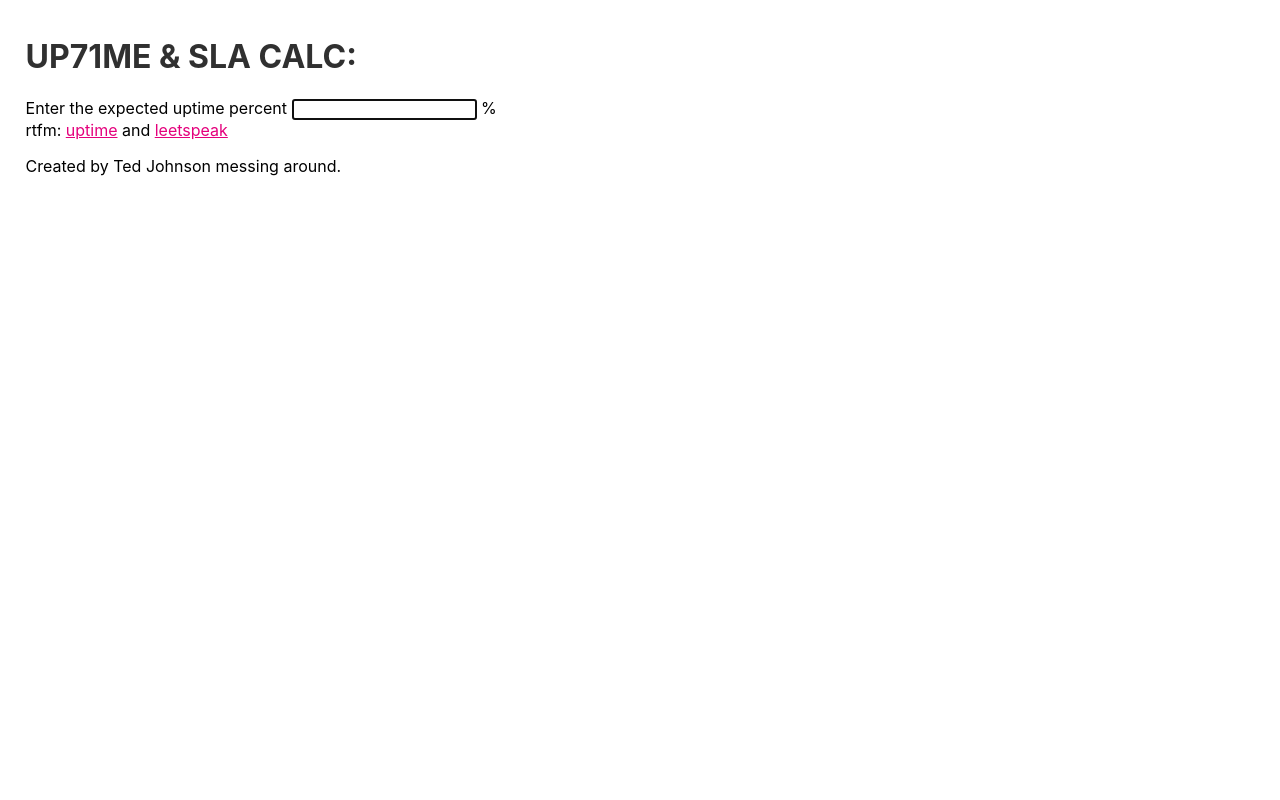
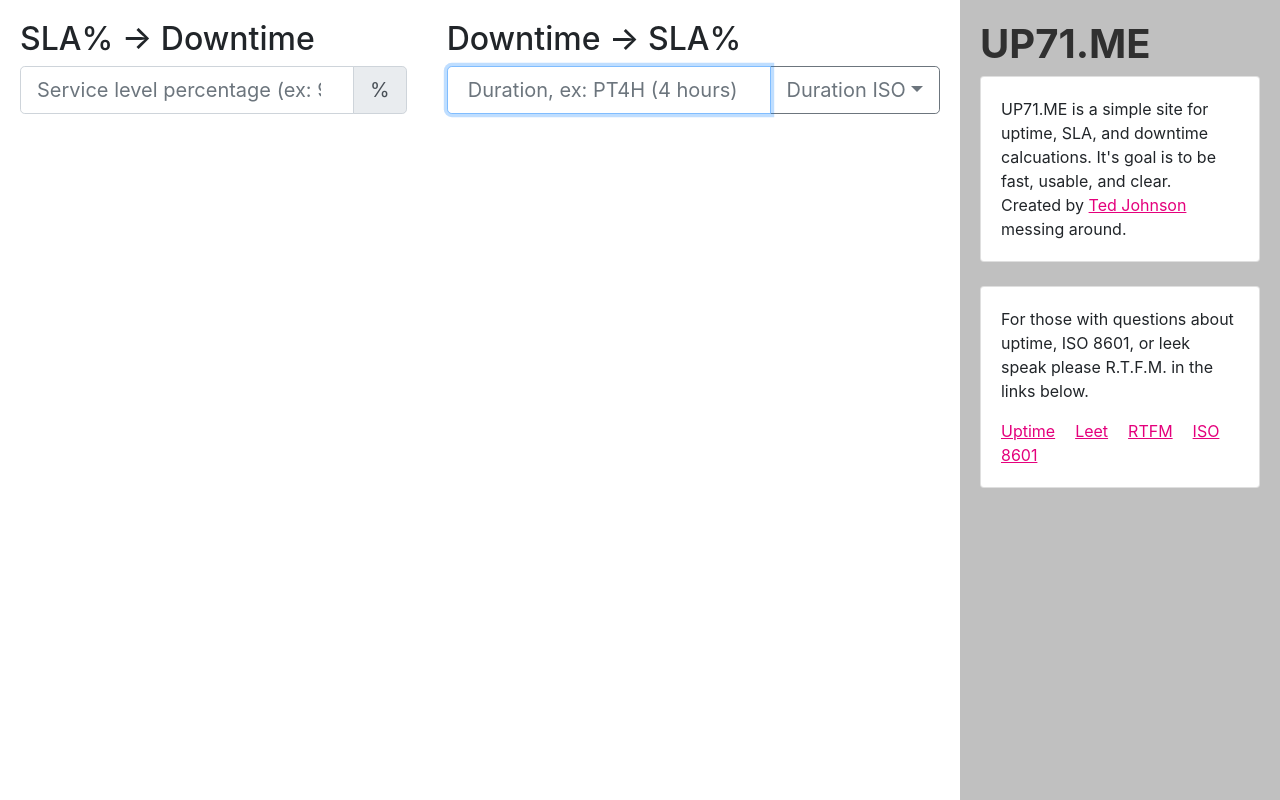
Before and after one commit to TedMN/up71.me, a React (Create React App) app: page / in a window 1280 px wide. Built offline with nearby package versions, Linux system fonts and the light colour scheme.

Commit message:
Major additions including a new form, common results, typo fixes, etc.

```diff
--- a/package.json
+++ b/package.json
@@ -8,8 +8,10 @@
     "@types/react": "16.8.17",
     "@types/react-dom": "16.8.4",
     "backbone": "^1.4.0",
+    "bootstrap": "^4.3.1",
     "moment": "^2.24.0",
     "react": "^16.8.6",
+    "react-bootstrap": "^1.0.0-beta.8",
     "react-dom": "^16.8.6",
     "react-scripts": "3.0.1",
     "typescript": "3.4.5"
--- a/public/index.html
+++ b/public/index.html
@@ -4,9 +4,16 @@
 <head>
   <meta charset="utf-8" />
   <link rel="shortcut icon" href="%PUBLIC_URL%/favicon.ico" />
-  <meta name="description" content="Calculate uptime, downtime, SLA in a simplpe to use interface that minimizes the use of the mouse.  It is fast loading from a content delivery network and built with React.js to be a single page app.  For example 99.9% is converted into for a year of 8 hours, 45 minutes, 36 seconds of downtime.  Or five nines (99.999%) is 5 minutes and 15 seconds a year of downtime.  UP71.ME is a short URL and stands for uptime." />
+  <meta name="description" content="Calculate uptime, downtime, SLA in a simple to use interface that minimizes the use of the mouse.  It is fast loading from a content delivery network and built with React.js to be a single page app.  For example 99.9% is converted into for a year of 8 hours, 45 minutes, 36 seconds of downtime.  Or five nines (99.999%) is 5 minutes and 15 seconds a year of downtime.  UP71.ME is a short URL and stands for uptime." />
   <meta name="viewport" content="width=device-width, initial-scale=1" />
   <meta name="theme-color" content="#000000" />
+
+  <link
+  rel="stylesheet"
+  href="https://maxcdn.bootstrapcdn.com/bootstrap/4.3.1/css/bootstrap.min.css"
+  integrity="sha384-ggOyR0iXCbMQv3Xipma34MD+dH/1fQ784/j6cY/iJTQUOhcWr7x9JvoRxT2MZw1T"
+  crossorigin="anonymous"
+/>
   <!--
       manifest.json provides metadata used when your web app is installed on a
       user's mobile device or desktop. See https://developers.google.com/web/fundamentals/web-app-manifest/
--- a/src/App.css
+++ b/src/App.css
@@ -1,12 +1,9 @@
 .App {
-  padding-left: 2vw;
-  padding-top: 2vh;
-  min-height: 98vh;
+  min-height: 100vh;
 }
 
 .App-header {
   background-color:  #000000;
-  min-height: 100vh;
   display: flex;
   flex-direction: column;
   align-items: center;
@@ -20,8 +17,14 @@
   color: 	#E4007C;
 }
 
-.App-bottom {
-  vertical-align: bottom;
+.App-notes {
+  padding: 20px;
+  background-color: #c0c0c0;
+  min-height: 100vh;
+}
+
+.App-main {
+  padding: 20px;
 }
 
 h1 {
@@ -30,8 +33,15 @@
 
 .App-link {
   color: 	#E4007C; /* Mexican pink - love it - orig color #61dafb;*/
+  text-decoration: underline;
 }
 
-.UptimeInput {
+.App-result {
+  padding: 15px;
+}
+
+input.UptimeInput {
   text-align:right;
+  padding-right: 2rem;
+  padding: 0.5rem, 2rem;
 }
--- a/src/App.tsx
+++ b/src/App.tsx
@@ -1,32 +1,61 @@
 import React from 'react';
 import UptimeForm from './UptimeForm';
+import OutageForm from './OutageForm';
 import './App.css';
+import { Container, Row, Col, Card } from 'react-bootstrap';
 
 const App: React.FC<{ sla?: number }> = () => {
   return (
     <div className="App">
-      <h1>
-        <b>UP71ME &amp; SLA CALC:</b>
-      </h1>
+      <Container fluid={true}>
+        <Row>
+          <Col sm="12" lg="6" md="12" xl="4" className="App-main">
+            <h2>SLA% -&gt; Downtime</h2>
             <UptimeForm></UptimeForm>
-      <div className="App-bottom">
-          rtfm: <a
+          </Col>
+          <Col sm="12" lg="6" md="12" xl="5" className="App-main">
+            <h2>Downtime -&gt; SLA%</h2>
+            <OutageForm></OutageForm>
+          </Col>
+
+          <Col lg="12" md="12" xl="3" className="App-notes">
+            <h1><b>UP71.ME</b></h1>
+            <Card>
+              <Card.Body>
+                UP71.ME is a simple site for uptime, SLA, and downtime calcuations.  It's goal is to be fast, usable, and clear.<br/>
+              Created by <a
                 className="App-link"
+                href="https://www.linkedin.com/in/johnsontedm"
+                target="_blank"
+                rel="noopener noreferrer"
+              >Ted Johnson</a> messing around.
+              </Card.Body>
+            </Card>
+            <br/>
+            <Card>
+              <Card.Body>
+                <Card.Text>For those with questions about uptime, ISO 8601, or leek speak please R.T.F.M. in the links below.</Card.Text>
+                <Card.Link className="App-link"
                 href="https://en.wikipedia.org/wiki/Uptime"
                 target="_blank"
-            rel="noopener noreferrer"
-          >
-            uptime
-        </a> and <a
-            className="App-link"
+                rel="noopener noreferrer">Uptime</Card.Link>
+                <Card.Link className="App-link"
                 href="https://en.wikipedia.org/wiki/Leet"
                 target="_blank"
-            rel="noopener noreferrer"
-          >
-            leetspeak
-        </a>
-        <p>Created by Ted Johnson messing around.</p>
-        </div>
+                rel="noopener noreferrer">Leet</Card.Link>
+                <Card.Link className="App-link"
+                href="https://en.wikipedia.org/wiki/RTFM"
+                target="_blank"
+                rel="noopener noreferrer">RTFM</Card.Link>
+                <Card.Link className="App-link"
+                href="https://en.wikipedia.org/wiki/ISO_8601"
+                target="_blank"
+                rel="noopener noreferrer">ISO 8601</Card.Link>
+              </Card.Body>
+            </Card>
+          </Col>
+        </Row>
+      </Container>
     </div>
   );
 }
--- /dev/null
+++ b/src/OutageForm.tsx
@@ -0,0 +1,152 @@
+import React, { FormEvent } from 'react';
+import Moment from 'moment';
+import { InputGroup, Form, FormControl, Alert, Dropdown, DropdownButton } from 'react-bootstrap';
+import Results from './Results';
+import { thisTypeAnnotation } from '@babel/types';
+
+export const MILLISECONDS_IN_A_DAY = 86400 * 1000;
+export const MILLISECONDS_IN_A_YEAR = 365 * MILLISECONDS_IN_A_DAY;
+export const MILLISECONDS_IN_A_LEAPYEAR = 366 * MILLISECONDS_IN_A_DAY;
+export const MILLISECONDS_IN_A_MONTH = 30 * MILLISECONDS_IN_A_DAY;
+
+//Warning conditional display
+function Warning(warning: string) {
+  return warning ? (<Alert variant="danger">{warning}</Alert>) : ("");
+}
+
+/**
+ * React component to render the form and output for outage calculations
+ */
+export default class UptimeForm extends React.Component<any, any, any> {
+  constructor(props: any) {
+    super(props);
+    this.state = {
+      day: '',
+      week: '',
+      month: '',
+      year: '',
+      leapYear: '',
+      raw: '',
+      warning: '',
+      placeholder: 'Duration, ex: PT4H (4 hours)',
+      selected: 'Duration ISO',
+      other: 'Hours',
+      durationModes: {
+        'Hours': { placeholder: 'Hours, ex: 1.5', warning: 'Must enter only a number, like 1.5 or 34.' },
+        'Duration ISO': { placeholder: 'Duration, ex: PT4H (4 hours)', warning: 'Must enter a Duration per the ISO 8601 specifcation, PT4H or P2DT4H4M.' }
+      }
+    };
+
+    this.handleChange = this.handleChange.bind(this);
+    this.createHandleChangeButton = this.createHandleChangeButton.bind(this);
+  }
+
+  //Will set the state back to where it started.
+  clearRanges(): void {
+    this.setState({
+      day: '',
+      week: '',
+      month: '',
+      year: '',
+      leapYear: ''
+    });
+  }
+
+  //Can handle multiple types, simply prevents default event bubbling from occuring further.
+  preventEvent(event: FormEvent<HTMLFormElement> | Event) {
+    event.preventDefault();
+  }
+
+  //Called whenever a change on the input requires handling and potentially updating the state.
+  handleChange(event: any) {
+    const value = event.target.value;
+
+    this.setState({ raw: value });
+
+    this.preventEvent(event);
+
+    return this.state.selected === 'Hours' ? this.handleHoursChange(value) : this.handleDurationChange(value);
+  }
+
+  //Creates a function with a bound value so that it can be easily invoked.  The Button Dropdown is not saving the context very well.
+  createHandleChangeButton(value : string) : () => void {
+    const newOther = this.state.selected;
+    const otherObj = this.state.durationModes[value];
+    const placeholder = otherObj.placeholder;
+
+    return () => {
+      this.clearRanges();
+      this.setState({
+        raw: "",
+        other: newOther,
+        placeholder: placeholder,
+        selected: value,
+        warning: ""
+      });
+    };
+  }
+
+  handleHoursChange(value : string) {
+    value = "PT" + value + "H";
+    this.handleDurationChange(value);
+  }
+
+  handleDurationChange(value : string) {
+    const duration = Moment.duration(value);
+    const isValid = duration.isValid() && duration.asMilliseconds() > 0;
+
+    console.log(duration.toISOString())
+    if (value.length < 3) {
+      this.setState({ warning: "" });
+      this.clearRanges();
+    } else if (!isValid) {
+      this.setState({ warning: this.state.durationModes[this.state.selected].warning });
+      this.clearRanges();
+    } else {
+      //is a valid change and update required
+      this.setOutage(duration.asMilliseconds());
+      this.setState({ warning: "" });
+    }
+  }
+
+  //sets the state data for a given downtime ratio provided in the input param
+  setOutage(ms: number): void {
+    const convert = (num: number) => (100-(100*num)).toFixed(4) + "%";
+
+    let newValues = {
+      day: convert(ms/MILLISECONDS_IN_A_DAY),
+      week: convert(ms/(MILLISECONDS_IN_A_DAY * 7)),
+      month: convert(ms/MILLISECONDS_IN_A_MONTH),
+      year: convert(ms/MILLISECONDS_IN_A_YEAR),
+      leapYear: convert(ms/MILLISECONDS_IN_A_LEAPYEAR)
+    };
+
+    this.setState(newValues);
+  }
+
+  public render() {
+    return (
+      <Form onSubmit={this.preventEvent} >
+        <InputGroup size="lg" className="mb-1">
+          <FormControl
+            placeholder={this.state.placeholder}
+            aria-label={this.state.placeholder}
+            aria-describedby="basic-addon2"
+            className="UptimeInput" style={{ paddingRight: '2rem' }} name="uptime" autoComplete={"off"} autoFocus={true} onChange={this.handleChange}
+            isInvalid={this.state.warning}
+            value={this.state.raw}
+          />
+          <DropdownButton
+            as={InputGroup.Append}
+            variant="outline-secondary"
+            title={this.state.selected}
+            id="input-group-dropdown-2">
+            <Dropdown.Item key={this.state.other} href="#" onSelect={this.createHandleChangeButton(this.state.other)}>{this.state.other}</Dropdown.Item>
+          </DropdownButton>
+        </InputGroup>
+        {Warning(this.state.warning)}
+        <Results state={this.state} title="Matching SLA %"/>
+      </Form>
+    );
+  }
+}
--- /dev/null
+++ b/src/Results.tsx
@@ -0,0 +1,31 @@
+import React from 'react';
+import { Table } from 'react-bootstrap';
+
+export default function Results(props : { state: any, title: string }) {
+    const state = props.state;
+    const isHidden : boolean = state === undefined || state.year === null || state.year === "";
+    return (
+    <div hidden={isHidden} className="App-result">
+    <h4><b>{props.title}</b></h4>
+    <Table striped bordered hover>
+      <tbody>
+        <tr>
+          <td>Year</td>
+          <td>{state.year}</td>
+        </tr>
+        <tr>
+          <td>Month</td>
+          <td>{state.month}</td>
+        </tr>
+        <tr>
+          <td>Week</td>
+          <td>{state.week}</td>
+        </tr>
+        <tr>
+          <td>Day</td>
+          <td>{state.day}</td>
+        </tr>
+      </tbody>
+    </Table>
+  </div>);
+  }
--- a/src/UptimeForm.tsx
+++ b/src/UptimeForm.tsx
@@ -1,5 +1,7 @@
-import React from 'react';
+import React, { FormEvent } from 'react';
 import Moment from 'moment';
+import { InputGroup, Form, FormControl, Alert } from 'react-bootstrap';
+import Results from './Results';
 
 export const MILLISECONDS_IN_A_DAY = 86400 * 1000;
 export const MILLISECONDS_IN_A_YEAR = 365 * MILLISECONDS_IN_A_DAY;
@@ -10,12 +12,17 @@
 const REGEX_FORMAT = /^[0-9]*\.?[0-9]*$/;
 
 //Simple check that it is a percent0to100
-function isPercent(str : string) : boolean {
+function is0to100(str : string) : boolean {
   const number = parseFloat(str);
-  console.log(number);
   return (!isNaN(number) && (number <= 100) && (number >= 0)) ? true : false;
 }
 
+//Warning conditional display
+function Warning(warning : string) {
+  return warning ? (<Alert variant="danger">{warning}</Alert>) : ("");
+}
+
+//Converts a number to a readable string
 function durationReadable(ms : number) : string {
   const dur = Moment.duration(ms);
   const month = dur.get('months');
@@ -43,7 +50,9 @@
   return arr.join(', ');
 }
 
-
+/**
+ * React component to render the form and output for downtime calculations
+ */
 export default class UptimeForm extends React.Component<any, any, any> {
     constructor(props : any) {
       super(props);
@@ -60,6 +69,7 @@
       this.handleChange = this.handleChange.bind(this);
     }
 
+    //Will set the state back to where it started.
     clearDowntimes() : void {
       this.setState({
         day: '',
@@ -70,31 +80,33 @@
       });
     }
 
-    preventEvent(event : any) {
+    //Can handle multiple types, simply prevents default event bubbling from occuring further.
+    preventEvent(event : FormEvent<HTMLFormElement> | Event) {
       event.preventDefault();
     }
 
+    //Called whenever a change on the input requires handling and potentially updating the state.
     handleChange(event : any) {
       const value = event.target.value;
 
-      event.preventDefault();
+      this.preventEvent(event);
 
       if(value.length === 0) {
         this.setState({warning: ""});
         this.clearDowntimes();
-      } else if(!REGEX_FORMAT.test(value) || !isPercent(value)) {
+      } else if(!REGEX_FORMAT.test(value) || !is0to100(value)) {
         this.setState({warning: "A percent for uptime needs to from 0 to 100. ex: 99.95"});
         this.clearDowntimes();
-
       } else {
+        //is a valid change and update required
         const percent = parseFloat(value);
-        console.log(percent);
         this.setDowntime(percent === 100 ? 0 : ((100-percent)/100));
         this.setState({warning: ""});
       }
       this.setState({raw: value});
     }
 
+    //sets the state data for a given downtime ratio provided in the input param
     setDowntime(ratio : number) : void {
       const smooth = (num : number ) => Math.round(num);
 
@@ -117,20 +129,22 @@
 
     public render() {
       return (
-        <form onSubmit={this.preventEvent}>
-          <label>
-            Enter the expected uptime percent <input type="text" className="UptimeInput" name="uptime" autoComplete={"off"} autoFocus={true} onChange={this.handleChange} /> %<br/>
-            {this.state.warning}
-          </label>
-          <div hidden={this.state.year === ''}>
-            <h3>Year: {this.state.year}</h3><br/>
-            <p>
-            Month: {this.state.month} <br/>
-            Week: {this.state.week} <br/>
-            Day: {this.state.day} <br/>
-            </p>
-          </div>
-        </form>
+        <Form onSubmit={this.preventEvent} >
+              <InputGroup className="mb-1" size="lg">
+              <FormControl
+                placeholder="Service level percentage (ex: 99.95)"
+                aria-label="Service level percentage"
+                aria-describedby="basic-addon2"
+                className="UptimeInput" style={{paddingRight: '2rem'}} name="uptime" autoComplete={"off"} autoFocus={true} onChange={this.handleChange}
+                isInvalid={this.state.warning}
+              />
+              <InputGroup.Append>
+                <InputGroup.Text id="basic-addon2">%</InputGroup.Text>
+              </InputGroup.Append>
+            </InputGroup>
+            {Warning(this.state.warning)}
+            <Results state={this.state} title="Downtime Breach"/>
+        </Form>
       );
     }
   }
```
Also changed, not shown: 1 other file (tests, documents, lock files or other folders). Lines whose indentation alone changed are shown as unchanged.
